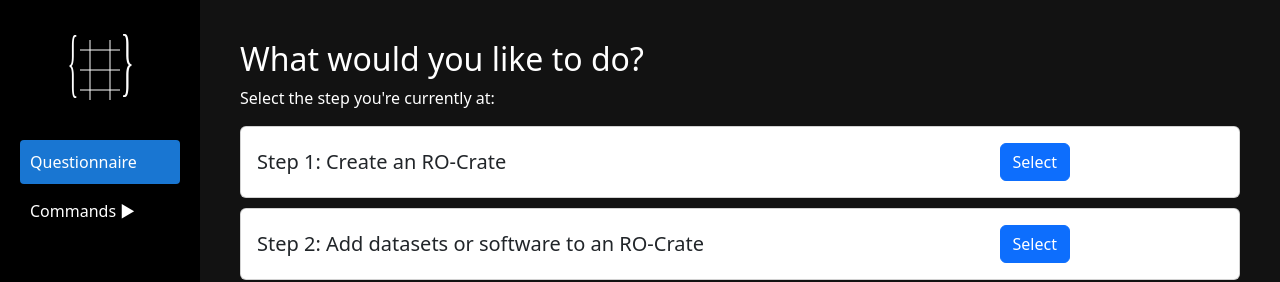
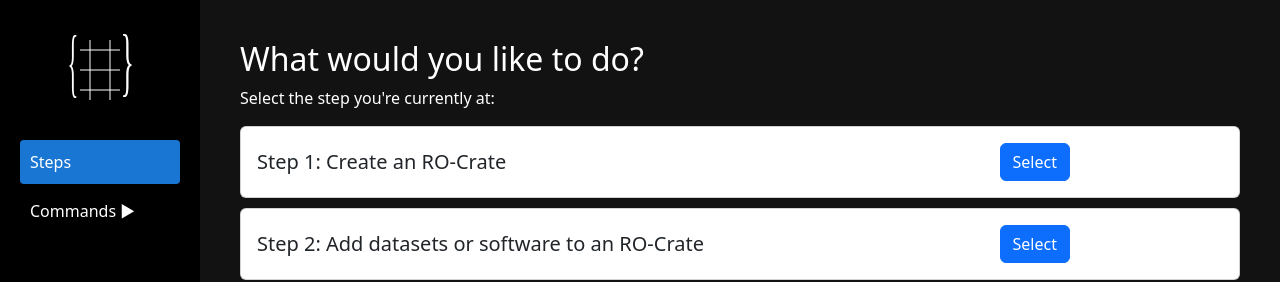
Before and after one commit to fairscape/fairscape_web_client, a React app: page / in a window 1280 px wide. Shown: the top 282 px of the page. Built offline with nearby package versions, Linux system fonts and the light colour scheme.

Commit message:
name change

```diff
--- a/src/components/SideBar.jsx
+++ b/src/components/SideBar.jsx
@@ -36,7 +36,7 @@ function SidebarComponent({
           onClick={onQuestionnaireSelect}
           active={selectedCommand === ""}
         >
-          Questionnaire
+          Steps
         </SidebarItem>
         <SidebarItem onClick={toggleSidebar}>
           Commands {expanded ? "▼" : "▶"}
```
